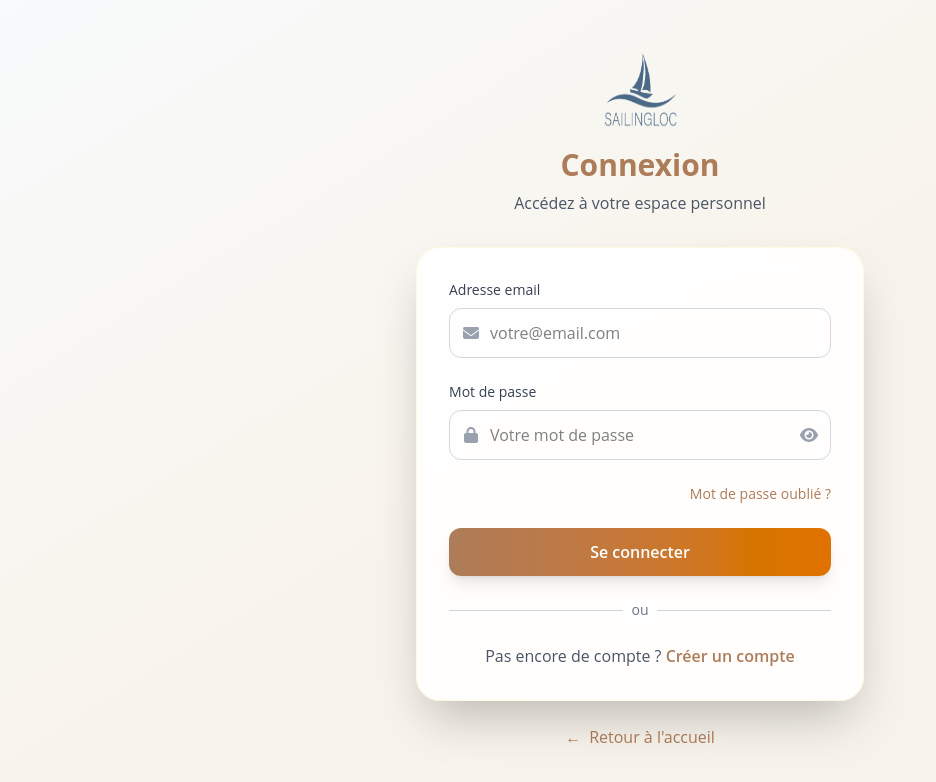
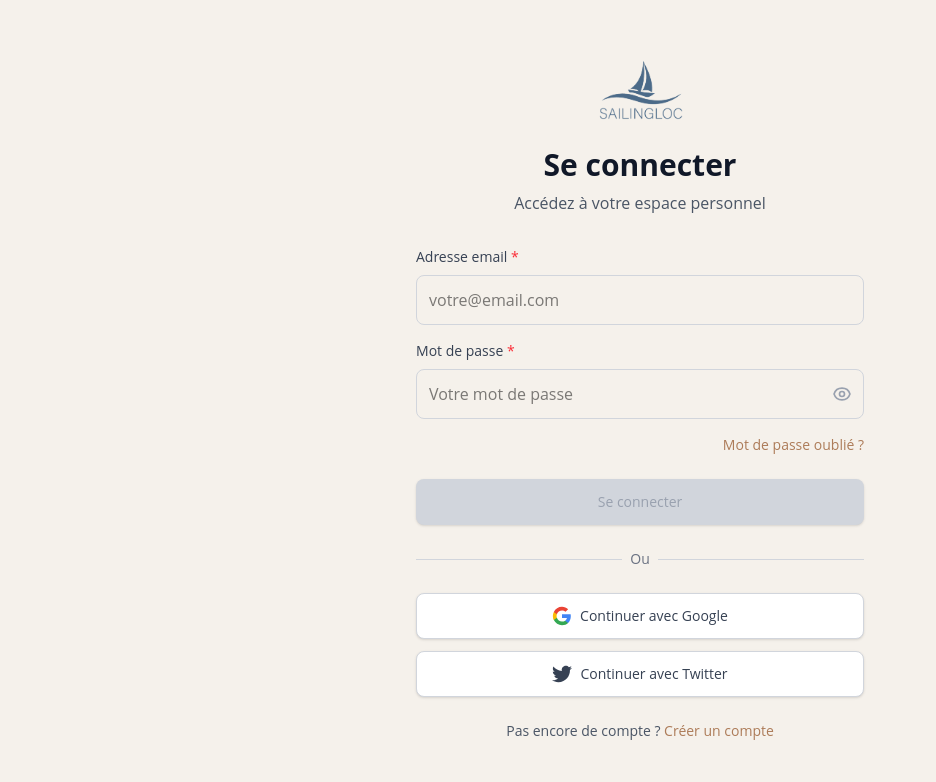
Before and after one commit to Yass8/DEVO23-G4-SAILINGLOC, a React (Vite) app in the folder front/: page /login in a window 1280 px wide. Shown: the top 782 px of the page, without its empty margins (0-936 px from the left). Built offline with nearby package versions, Linux system fonts and the light colour scheme; a web font is replaced by a local one.

Commit message:
refactor: enhance Login component with improved form handling, error messages, and UI updates

```diff
--- a/front/src/Client/pages/Login.jsx
+++ b/front/src/Client/pages/Login.jsx
@@ -1,109 +1,160 @@
-import { useState } from 'react';
-import { Link, useNavigate } from 'react-router-dom';
-import { FontAwesomeIcon } from '@fortawesome/react-fontawesome';
-import { faEye, faEyeSlash, faEnvelope, faLock, faSpinner } from '@fortawesome/free-solid-svg-icons';
+import React, { useState } from "react";
+import { Link, useNavigate } from "react-router-dom";
+import logo from "/images/logo.png";
 
-export default function Login() {
+const Login = () => {
+  const navigate = useNavigate();
   const [formData, setFormData] = useState({
-    email: '',
-    password: ''
+    email: "",
+    password: "",
   });
   const [showPassword, setShowPassword] = useState(false);
-  const [loading, setLoading] = useState(false);
-  const [error, setError] = useState('');
-  const navigate = useNavigate();
+  const [isLoading, setIsLoading] = useState(false);
+  const [error, setError] = useState("");
 
   const handleChange = (e) => {
-    setFormData({
-      ...formData,
-      [e.target.name]: e.target.value
-    });
-    setError(''); // Effacer l'erreur quand l'utilisateur tape
+    const { name, value } = e.target;
+    setFormData(prev => ({
+      ...prev,
+      [name]: value
+    }));
+    if (error) setError("");
   };
 
   const handleSubmit = async (e) => {
     e.preventDefault();
-    setLoading(true);
-    setError('');
+    setIsLoading(true);
+    setError("");
 
     try {
-      // Simulation de connexion (à remplacer par votre API)
-      await new Promise(resolve => setTimeout(resolve, 1000));
+      // TODO: Remplacer par votre endpoint backend
+      const response = await fetch('VOTRE_ENDPOINT_BACKEND/login', {
+        method: 'POST',
+        headers: {
+          'Content-Type': 'application/json',
+        },
+        body: JSON.stringify({
+          email: formData.email,
+          password: formData.password
+        })
+      });
 
-      // Vérification basique
-      if (formData.email && formData.password) {
-        // Redirection vers l'espace client
+      const data = await response.json();
+
+      if (response.ok) {
+        // TODO: Adapter selon la structure de réponse de votre backend
+        localStorage.setItem('token', data.token || data.accessToken || '');
+        localStorage.setItem('user', JSON.stringify(data.user || data));
+
         navigate('/my-space/dashboard');
       } else {
-        setError('Veuillez remplir tous les champs');
+        setError(data.message || data.error || 'Email ou mot de passe incorrect');
       }
-    } catch (err) {
-      setError('Erreur de connexion. Veuillez réessayer.');
+    } catch (error) {
+      console.error('Erreur lors de la connexion:', error);
+      setError('Erreur de connexion au serveur');
     } finally {
-      setLoading(false);
+      setIsLoading(false);
     }
   };
 
+  const isFormValid = () => {
+    return formData.email && formData.password;
+  };
+
   return (
-    <div className="min-h-screen bg-gradient-to-br from-slate-50 via-amber-50/30 to-orange-50/20 flex items-center justify-center p-4">
-      <div className="max-w-md w-full">
+    <main className="min-h-screen bg-[#F5F1EB] flex items-center justify-center py-12 px-4 sm:px-6 lg:px-8">
+      <section className="max-w-md w-full space-y-8">
         {/* Logo et titre */}
-        <div className="text-center mb-8">
-          <img src="/images/logo.png" alt="SailingLoc Logo" className="w-20 h-20 mx-auto mb-4" />
-          <h1 className="text-3xl font-bold text-[#AD7C59] mb-2">Connexion</h1>
-          <p className="text-gray-600">Accédez à votre espace personnel</p>
+        <header className="text-center">
+          <img
+            src={logo}
+            alt="SailingLoc"
+            className="mx-auto h-16 mb-6"
+          />
+          <h1 className="text-3xl font-bold text-gray-900 mb-2">
+            Se connecter
+          </h1>
+          <p className="text-gray-600">
+            Accédez à votre espace personnel
+          </p>
+        </header>
+
+        {/* Message d'erreur */}
+        {error && (
+          <article className="bg-red-50 border border-red-200 rounded-lg p-4" role="alert" aria-live="polite">
+            <div className="flex">
+              <div className="flex-shrink-0">
+                <svg className="h-5 w-5 text-red-400" fill="currentColor" viewBox="0 0 20 20" aria-hidden="true">
+                  <path fillRule="evenodd" d="M10 18a8 8 0 100-16 8 8 0 000 16zM8.707 7.293a1 1 0 00-1.414 1.414L8.586 10l-1.293 1.293a1 1 0 101.414 1.414L10 11.414l1.293 1.293a1 1 0 001.414-1.414L11.414 10l1.293-1.293a1 1 0 00-1.414-1.414L10 8.586 8.707 7.293z" clipRule="evenodd" />
+                </svg>
               </div>
+              <div className="ml-3">
+                <p className="text-sm text-red-700">
+                  {error}
+                </p>
+              </div>
+            </div>
+          </article>
+        )}
 
-        {/* Formulaire de connexion */}
-        <div className="bg-white/90 backdrop-blur-md p-8 rounded-3xl shadow-2xl border border-amber-100/50">
-          <form onSubmit={handleSubmit} className="space-y-6">
+        {/* Formulaire */}
+        <form className="mt-8 space-y-6" onSubmit={handleSubmit} noValidate>
+          <fieldset className="space-y-4">
             {/* Email */}
             <div>
               <label htmlFor="email" className="block text-sm font-medium text-gray-700 mb-2">
-                Adresse email
+                Adresse email <span className="text-red-500" aria-label="requis">*</span>
               </label>
-              <div className="relative">
-                <div className="absolute inset-y-0 left-0 pl-3 flex items-center pointer-events-none">
-                  <FontAwesomeIcon icon={faEnvelope} className="h-5 w-5 text-gray-400" />
-                </div>
               <input
-                  type="email"
                 id="email"
                 name="email"
+                type="email"
+                autoComplete="email"
+                required
                 value={formData.email}
                 onChange={handleChange}
-                  className="block w-full pl-10 pr-3 py-3 border border-gray-300 rounded-xl focus:outline-none focus:ring-2 focus:ring-[#AD7C59] focus:border-transparent transition-all duration-200"
+                disabled={isLoading}
+                className="w-full px-3 py-3 border border-gray-300 rounded-lg focus:outline-none focus:ring-2 focus:ring-[#AD7C59] focus:border-[#AD7C59] transition-colors disabled:bg-gray-100"
                 placeholder="votre@email.com"
-                  required
               />
-              </div>
             </div>
 
             {/* Mot de passe */}
             <div>
               <label htmlFor="password" className="block text-sm font-medium text-gray-700 mb-2">
-                Mot de passe
+                Mot de passe <span className="text-red-500" aria-label="requis">*</span>
               </label>
               <div className="relative">
-                <div className="absolute inset-y-0 left-0 pl-3 flex items-center pointer-events-none">
-                  <FontAwesomeIcon icon={faLock} className="h-5 w-5 text-gray-400" />
-                </div>
                 <input
-                  type={showPassword ? 'text' : 'password'}
                   id="password"
                   name="password"
+                  type={showPassword ? "text" : "password"}
+                  autoComplete="current-password"
+                  required
                   value={formData.password}
                   onChange={handleChange}
-                  className="block w-full pl-10 pr-12 py-3 border border-gray-300 rounded-xl focus:outline-none focus:ring-2 focus:ring-[#AD7C59] focus:border-transparent transition-all duration-200"
+                  disabled={isLoading}
+                  className="w-full px-3 py-3 border border-gray-300 rounded-lg focus:outline-none focus:ring-2 focus:ring-[#AD7C59] focus:border-[#AD7C59] transition-colors pr-12 disabled:bg-gray-100"
                   placeholder="Votre mot de passe"
-                  required
                 />
                 <button
                   type="button"
                   onClick={() => setShowPassword(!showPassword)}
-                  className="absolute inset-y-0 right-0 pr-3 flex items-center text-gray-400 hover:text-gray-600 transition-colors"
+                  disabled={isLoading}
+                  className="absolute inset-y-0 right-0 pr-3 flex items-center text-gray-400 hover:text-[#AD7C59] transition-colors disabled:opacity-50"
+                  aria-label={showPassword ? "Masquer le mot de passe" : "Afficher le mot de passe"}
                 >
-                  <FontAwesomeIcon icon={showPassword ? faEyeSlash : faEye} className="h-5 w-5" />
+                  {showPassword ? (
+                    <svg className="h-5 w-5" fill="none" viewBox="0 0 24 24" stroke="currentColor" aria-hidden="true">
+                      <path strokeLinecap="round" strokeLinejoin="round" strokeWidth={2} d="M13.875 18.825A10.05 10.05 0 0112 19c-4.478 0-8.268-2.943-9.543-7a9.97 9.97 0 011.563-3.029m5.858.908a3 3 0 114.243 4.243M9.878 9.878l4.242 4.242M9.878 9.878L3 3m6.878 6.878L21 21" />
+                    </svg>
+                  ) : (
+                    <svg className="h-5 w-5" fill="none" viewBox="0 0 24 24" stroke="currentColor" aria-hidden="true">
+                      <path strokeLinecap="round" strokeLinejoin="round" strokeWidth={2} d="M15 12a3 3 0 11-6 0 3 3 0 016 0z" />
+                      <path strokeLinecap="round" strokeLinejoin="round" strokeWidth={2} d="M2.458 12C3.732 7.943 7.523 5 12 5c4.478 0 8.268 2.943 9.542 7-1.274 4.057-5.064 7-9.542 7-4.477 0-8.268-2.943-9.542-7z" />
+                    </svg>
+                  )}
                 </button>
               </div>
             </div>
@@ -112,73 +163,92 @@ export default function Login() {
             <div className="flex items-center justify-end">
               <Link
                 to="/forgot-password"
-                className="text-sm text-[#AD7C59] hover:text-[#9B6B47] transition-colors"
+                className="text-sm text-[#AD7C59] hover:text-[#8B5A3C] transition-colors"
               >
                 Mot de passe oublié ?
               </Link>
             </div>
-
-            {/* Message d'erreur */}
-            {error && (
-              <div className="bg-red-50 border border-red-200 text-red-700 px-4 py-3 rounded-xl text-sm">
-                {error}
-              </div>
-            )}
+          </fieldset>
 
           {/* Bouton de connexion */}
+          <div>
             <button
               type="submit"
-              disabled={loading}
-              className="w-full bg-gradient-to-r from-[#AD7C59] to-amber-600 hover:from-amber-600 hover:to-[#AD7C59] text-white font-semibold py-3 px-4 rounded-xl transition-all duration-300 transform hover:scale-105 shadow-lg hover:shadow-xl disabled:opacity-50 disabled:cursor-not-allowed disabled:transform-none"
+              disabled={!isFormValid() || isLoading}
+              className={`w-full flex justify-center py-3 px-4 border border-transparent rounded-lg shadow-sm text-sm font-medium transition-colors duration-300 ${
+                isFormValid() && !isLoading
+                  ? "text-white bg-[#AD7C59] hover:bg-[#8B5A3C] focus:outline-none focus:ring-2 focus:ring-offset-2 focus:ring-[#AD7C59]"
+                  : "text-gray-400 bg-gray-300 cursor-not-allowed"
+              }`}
             >
-              {loading ? (
-                <div className="flex items-center justify-center space-x-2">
-                  <FontAwesomeIcon icon={faSpinner} className="animate-spin w-5 h-5" />
-                  <span>Connexion en cours...</span>
+              {isLoading ? (
+                <div className="flex items-center">
+                  <svg className="animate-spin -ml-1 mr-3 h-5 w-5 text-white" xmlns="http://www.w3.org/2000/svg" fill="none" viewBox="0 0 24 24" aria-hidden="true">
+                    <circle className="opacity-25" cx="12" cy="12" r="10" stroke="currentColor" strokeWidth="4"></circle>
+                    <path className="opacity-75" fill="currentColor" d="M4 12a8 8 0 018-8V0C5.373 0 0 5.373 0 12h4zm2 5.291A7.962 7.962 0 014 12H0c0 3.042 1.135 5.824 3 7.938l3-2.647z"></path>
+                  </svg>
+                  Connexion en cours...
                 </div>
               ) : (
-                'Se connecter'
+                "Se connecter"
               )}
             </button>
-          </form>
+          </div>
 
           {/* Séparateur */}
-          <div className="my-6">
-            <div className="relative">
+          <div className="relative" role="separator" aria-label="Séparateur">
             <div className="absolute inset-0 flex items-center">
               <div className="w-full border-t border-gray-300" />
             </div>
             <div className="relative flex justify-center text-sm">
-                <span className="px-2 bg-white text-gray-500">ou</span>
-              </div>
+              <span className="px-2 bg-[#F5F1EB] text-gray-500">Ou</span>
             </div>
           </div>
 
+          {/* Boutons sociaux */}
+          <div className="space-y-3">
+            <button
+              type="button"
+              disabled={isLoading}
+              className="w-full flex justify-center items-center py-3 px-4 border border-gray-300 rounded-lg shadow-sm text-sm font-medium text-gray-700 bg-white hover:bg-gray-50 focus:outline-none focus:ring-2 focus:ring-offset-2 focus:ring-[#AD7C59] transition-colors disabled:opacity-50"
+            >
+              <svg className="h-5 w-5 mr-2" viewBox="0 0 24 24" aria-hidden="true">
+                <path fill="#4285F4" d="M22.56 12.25c0-.78-.07-1.53-.2-2.25H12v4.26h5.92c-.26 1.37-1.04 2.53-2.21 3.31v2.77h3.57c2.08-1.92 3.28-4.74 3.28-8.09z"/>
+                <path fill="#34A853" d="M12 23c2.97 0 5.46-.98 7.28-2.66l-3.57-2.77c-.98.66-2.23 1.06-3.71 1.06-2.86 0-5.29-1.93-6.16-4.53H2.18v2.84C3.99 20.53 7.7 23 12 23z"/>
+                <path fill="#FBBC05" d="M5.84 14.09c-.22-.66-.35-1.36-.35-2.09s.13-1.43.35-2.09V7.07H2.18C1.43 8.55 1 10.22 1 12s.43 3.45 1.18 4.93l2.85-2.22.81-.62z"/>
+                <path fill="#EA4335" d="M12 5.38c1.62 0 3.06.56 4.21 1.64l3.15-3.15C17.45 2.09 14.97 1 12 1 7.7 1 3.99 3.47 2.18 7.07l3.66 2.84c.87-2.6 3.3-4.53 6.16-4.53z"/>
+              </svg>
+              Continuer avec Google
+            </button>
+
+            <button
+              type="button"
+              disabled={isLoading}
+              className="w-full flex justify-center items-center py-3 px-4 border border-gray-300 rounded-lg shadow-sm text-sm font-medium text-gray-700 bg-white hover:bg-gray-50 focus:outline-none focus:ring-2 focus:ring-offset-2 focus:ring-[#AD7C59] transition-colors disabled:opacity-50"
+            >
+              <svg className="h-5 w-5 mr-2" fill="currentColor" viewBox="0 0 24 24" aria-hidden="true">
+                <path d="M24 4.557c-.883.392-1.832.656-2.828.775 1.017-.609 1.798-1.574 2.165-2.724-.951.564-2.005.974-3.127 1.195-.897-.957-2.178-1.555-3.594-1.555-3.179 0-5.515 2.966-4.797 6.045-4.091-.205-7.719-2.165-10.148-5.144-1.29 2.213-.669 5.108 1.523 6.574-.806-.026-1.566-.247-2.229-.616-.054 2.281 1.581 4.415 3.949 4.89-.693.188-1.452.232-2.224.084.626 1.956 2.444 3.379 4.6 3.419-2.07 1.623-4.678 2.348-7.29 2.04 2.179 1.397 4.768 2.212 7.548 2.212 9.142 0 14.307-7.721 13.995-14.646.962-.695 1.797-1.562 2.457-2.549z"/>
+              </svg>
+              Continuer avec Twitter
+            </button>
+          </div>
+
           {/* Lien d'inscription */}
-          <div className="text-center">
-            <p className="text-gray-600">
-              Pas encore de compte ?{' '}
+          <footer className="text-center">
+            <p className="text-sm text-gray-600">
+              Pas encore de compte ?{" "}
               <Link
                 to="/register"
-                className="text-[#AD7C59] hover:text-[#9B6B47] font-semibold transition-colors"
+                className="font-medium text-[#AD7C59] hover:text-[#8B5A3C] transition-colors"
               >
                 Créer un compte
               </Link>
             </p>
-          </div>
-        </div>
+          </footer>
+        </form>
+      </section>
+    </main>
+  );
+};
 
-        {/* Retour à l'accueil */}
-        <div className="text-center mt-6">
-          <Link
-            to="/home"
-            className="text-[#AD7C59] hover:text-[#9B6B47] transition-colors flex items-center justify-center space-x-2"
-          >
-            <span>←</span>
-            <span>Retour à l'accueil</span>
-          </Link>
-        </div>
-      </div>
-    </div>
-  );
-}
+export default Login;
```
Lines whose indentation alone changed are shown as unchanged.
